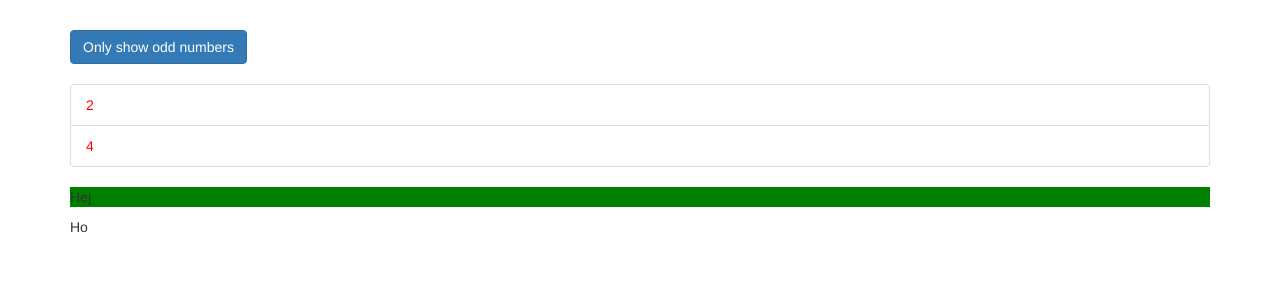
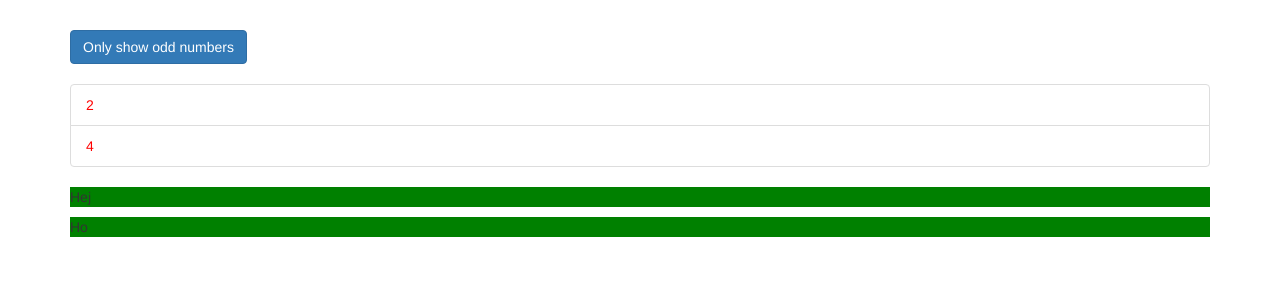
Before and after one commit to nmara/angular_directives, an Angular app: page / in a window 1280 px wide. Shown: the top 300 px of the page. Built offline with nearby package versions, Linux system fonts and the light colour scheme.

Commit message:
hostbinding

```diff
--- a/src/app/app.component.html
+++ b/src/app/app.component.html
@@ -31,7 +31,7 @@
       <p highlight>
         Hej
       </p>
-      <p appBetterHighlight>
+      <p appBetterHighlight [defaultColor]="'green'" [highlightColor]="'red'">
         Ho
       </p>
     </div>
--- a/src/app/better-highlight/better-highlight.directive.ts
+++ b/src/app/better-highlight/better-highlight.directive.ts
@@ -1,22 +1,27 @@
-import { Directive, Renderer2, ElementRef, OnInit, HostListener } from '@angular/core';
+import { Directive, Renderer2, ElementRef, OnInit, HostListener, HostBinding, Input } from '@angular/core';
 
 @Directive({
   selector: '[appBetterHighlight]'
 })
 
 export class BetterHighlightDirective implements OnInit {
-
+  @Input() defaultColor: string = 'transparent';
+  @Input() highlightColor: string = 'blue';
+  @HostBinding('style.backgroundColor') backgroundColor: string;;
   constructor(private renderer: Renderer2, private elRef: ElementRef) {}
 
   ngOnInit() {
+    this.backgroundColor = this.defaultColor;
     // this.renderer.setStyle(this.elRef.nativeElement, 'background-color', 'blue');
   }
 
   @HostListener('mouseenter') mouseenter(eventData: Event) {
-    this.renderer.setStyle(this.elRef.nativeElement, 'background-color', 'grey');
+    // this.renderer.setStyle(this.elRef.nativeElement, 'background-color', 'grey');
+    this.backgroundColor = this.highlightColor;
   }
 
   @HostListener('mouseleave') mouseleave(eventData: Event) {
-    this.renderer.setStyle(this.elRef.nativeElement, 'background-color', 'transparent');
+    // this.renderer.setStyle(this.elRef.nativeElement, 'background-color', 'transparent');
+    this.backgroundColor = this.defaultColor;
   }
 }
```
